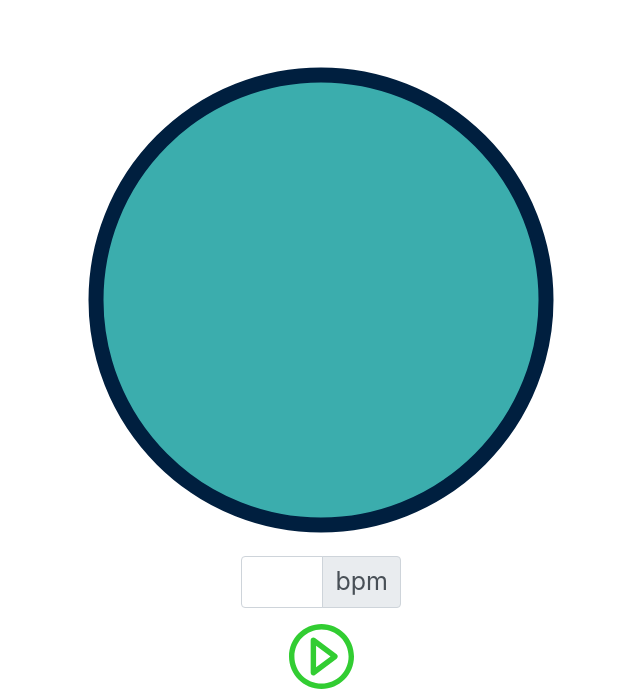
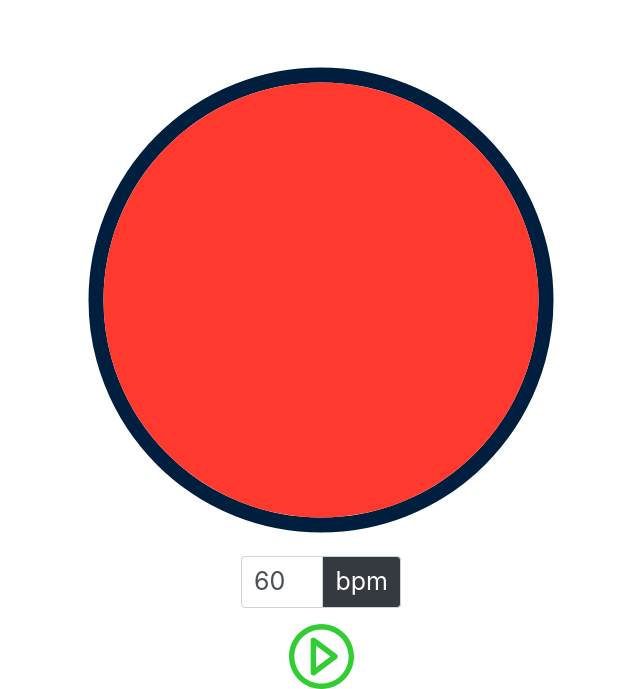
Before and after one commit to carolbarbosa101/PerfectlyPracticed, a Django app: template metronome/templates/metronome/base_metronome.html in a window 1280 px wide. Shown: the part 149-838 px from the top of the page, without its empty margins (319-959 px from the left). Run offline with Django 3.2, Linux system fonts and the light colour scheme; the template is opened without the code that fills it, so the values that code supplies are empty; some libraries are stand-ins or nearby versions.

Commit message:
Basic metronome sound (up to ~130 bpm), buttons and animation working

```diff
--- a/metronome/static/metronome/metronome.js
+++ b/metronome/static/metronome/metronome.js
@@ -0,0 +1,19 @@
+function startSound(){
+    var bpm = $('#bpm_input').val();
+    // bpm = beats per minute
+    // 1 minute = 60s = 60,000 ms
+    // by dividing 60,000 by the bpm, we know how often (in ms) we want a beat to happen,
+    // to reach that many beats in a minute
+    // i.e a beat every x ms , where x = 60,000 / bpm
+    // therefore x = interval (between each beat)
+
+    var interval = 1000*60/bpm;
+
+    metroInterval = setInterval(() => {
+        $('#beat_sound')[0].play();
+        $('#circle_2').fadeTo(200, 0.5, function() { $(this).fadeTo(200, 1.0); });
+        console.log('beat')
+      }, interval);
+
+    return metroInterval;
+}
--- a/metronome/templates/metronome/base_metronome.html
+++ b/metronome/templates/metronome/base_metronome.html
@@ -12,18 +12,22 @@
 
 {% block content%}
 <div class="row justify-content-center">
-    <div class="col-md-5.5" id="circle">
+    <div class="col-md-5.5">
         <svg width="500" height="500" viewBox="0 0 100 100" xmlns="http://www.w3.org/2000/svg">
-            <circle cx="50" cy="50" r="45" stroke="#001f3f" stroke-width="3" fill="#3badad"/>
+            <circle id="circle" cx="50" cy="50" r="45" stroke="#001f3f" stroke-width="3" fill="none"/>
+            <circle id="circle_2" cx="50" cy="50" r="43.5" fill="#ff392e"/>
           </svg>
     </div>
+    <audio id="beat_sound" hidden>
+        <source src="{% static '/metronome/pop.mp3' %}" type="audio/mp3">
+    </audio>
 </div>
 <div class="row justify-content-center">
     <div class="col-md-2">
         <div class="input-group mb-3">
-            <input type="number" class="form-control" aria-label="bpm" id="bpm_input">
+            <input type="number" class="form-control" aria-label="bpm" id="bpm_input" value="60">
             <div class="input-group-append">
-            <span class="input-group-text">bpm</span>
+            <span class="input-group-text bg-dark text-white">bpm</span>
             </div>
         </div>
     </div>
@@ -49,14 +53,23 @@
             $('#play_button').replaceWith(
                 "<a href='#' id='pause_button'>  <img src=\"{% static '/metronome/music-player-pause-button-svgrepo-com.svg' %}\" /> </a>"
             );
-        $('#pause_button').click(pauseMetro)
+            theInterval = startSound();
+            $('#pause_button').click({interval:theInterval},pauseMetro)
+
+            // change bpm whilst metrenome still playing
+            $('#bpm_input').change('input', function(){
+                clearInterval(theInterval);
+                theInterval = startSound();
+                $('#pause_button').click({interval:theInterval},pauseMetro)
+            })
 
         }
 
-    function pauseMetro(){
+        function pauseMetro(intervalParam){
             $('#pause_button').replaceWith(
                 "<a href='#' id='play_button'>  <img src=\"{% static '/metronome/play-button-movie-svgrepo-com.svg' %}\" /> </a>"
             );
+            clearInterval(intervalParam.data.interval);
             $('#play_button').click(startMetro)
         }
 
```
Also changed, not shown: 1 other file. Lines whose indentation alone changed are shown as unchanged.
